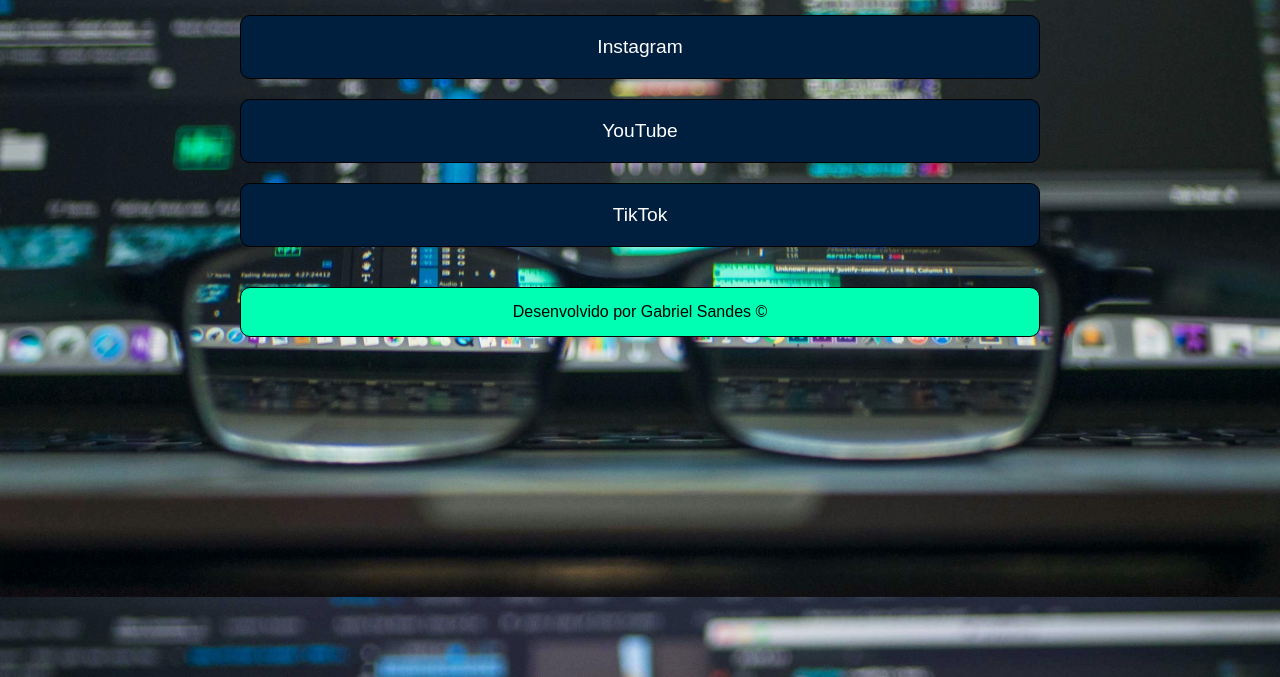
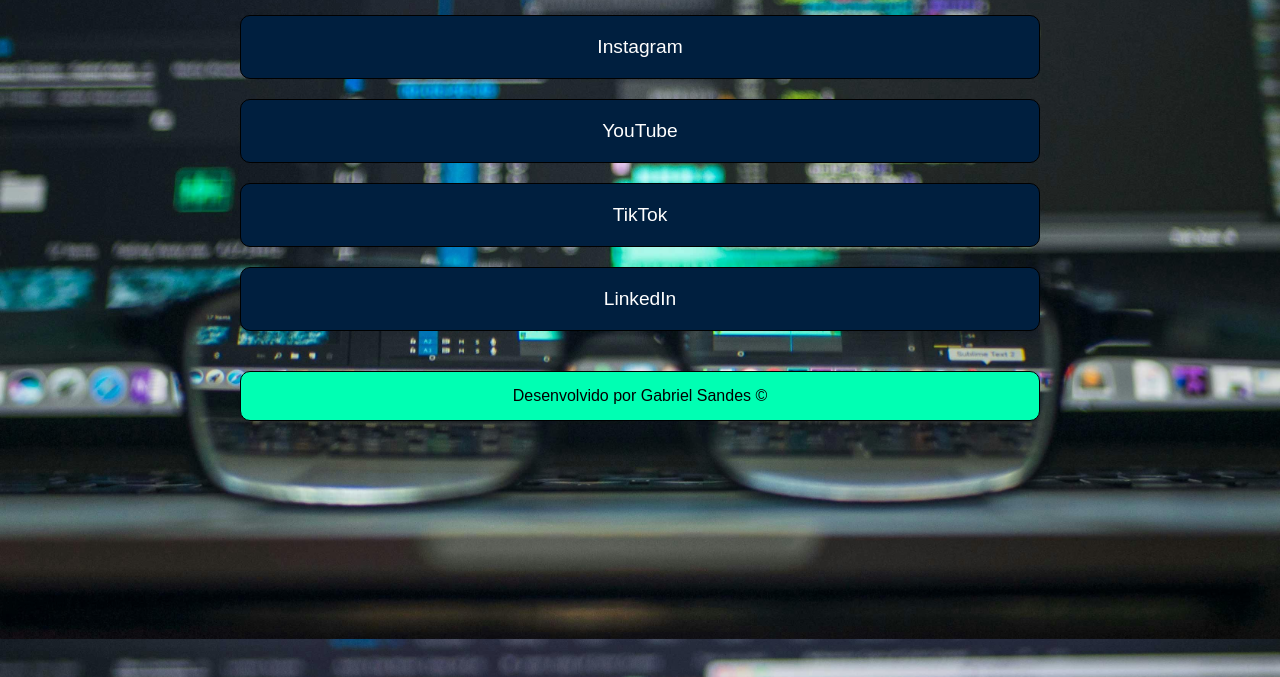
Before and after one commit to gabrielsilvasandes/links, a plain HTML site: page index.html in a window 1280 px wide. Shown: the part 123-800 px from the top of the page. Drawn offline with Linux system fonts and the light colour scheme.

Commit message:
nova rede adicionada

```diff
--- a/index.html
+++ b/index.html
@@ -23,6 +23,10 @@
         <article class="containers">
             <p><a href="https://www.tiktok.com/@dev.sandes" target="_blank" rel="external">TikTok</a></p>
         </article>
+
+        <article class="containers">
+            <p><a href="https://www.linkedin.com/in/gabriel-silva-sandes-9758a6386/" target="_blank" rel="external">LinkedIn</a></p>
+        </article>
     </main>
 
     <footer>
```
